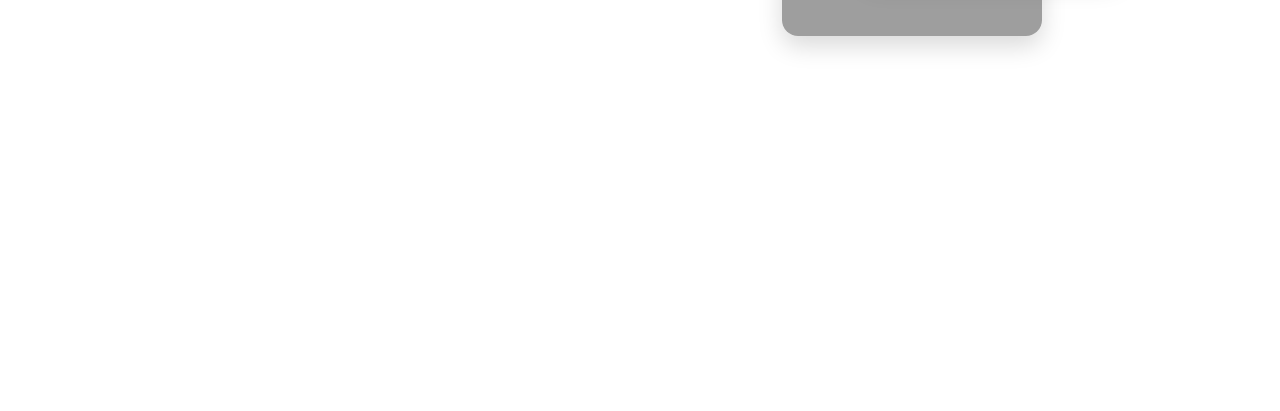
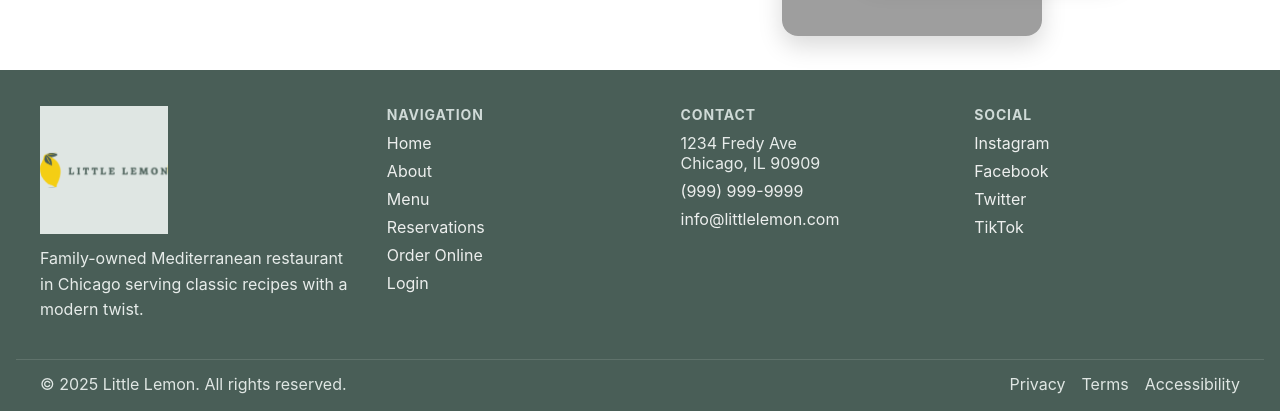
Before and after one commit to fredyariasm/coursera_fe_final, a React (Create React App) app: page / in a window 1280 px wide. Shown: the part 1764-2175 px from the top of the page. Before the commit the page ends 1834 px from the top, so only its background shows below. Built offline with nearby package versions, Linux system fonts and the light colour scheme; grey boxes are pictures that could not be loaded.

Commit message:
Add Footer

```diff
--- a/src/App.js
+++ b/src/App.js
@@ -1,5 +1,6 @@
 import './App.css';
 import About from './Components/About';
+import Footer from './Components/Footer';
 import Hero from './Components/Hero';
 import Highlights from './Components/Highlights';
 import Nav from  './Components/Nav'
@@ -13,6 +14,7 @@ function App() {
       <Highlights></Highlights>
       <Testimonials></Testimonials>
       <About></About>
+      <Footer></Footer>
 
     </>
   );
--- a/src/Components/Footer.js
+++ b/src/Components/Footer.js
@@ -0,0 +1,69 @@
+import "./Styles/footer.css";
+
+export default function Footer() {
+  const year = new Date().getFullYear();
+
+  return (
+    <footer className="ft">
+      <div className="ft__inner">
+        {/* Brand */}
+        <div className="ft__brand">
+          <a className="ft__logo" href="/" aria-label="Little Lemon home">
+            <img src="/logo.svg" alt="" />
+            <span className="sr-only">Little Lemon</span>
+          </a>
+          <p className="ft__tagline">
+            Family-owned Mediterranean restaurant in Chicago serving classic
+            recipes with a modern twist.
+          </p>
+        </div>
+
+        {/* Doormat navigation */}
+        <nav className="ft__col" aria-label="Doormat navigation">
+          <h3 className="ft__title">Navigation</h3>
+          <ul className="ft__list">
+            <li><a href="/">Home</a></li>
+            <li><a href="#about">About</a></li>
+            <li><a href="#menu">Menu</a></li>
+            <li><a href="#reservations">Reservations</a></li>
+            <li><a href="#order">Order Online</a></li>
+            <li><a href="#login">Login</a></li>
+          </ul>
+        </nav>
+
+        {/* Contact */}
+        <div className="ft__col" aria-label="Contact information">
+          <h3 className="ft__title">Contact</h3>
+          <address className="ft__addr">
+            1234 Fredy Ave<br />
+            Chicago, IL 90909
+          </address>
+          <ul className="ft__list">
+            <li><a href="tel:+19999999">(999) 999-9999</a></li>
+            <li><a href="mailto:info@littlelemon.example">info@littlelemon.com</a></li>
+          </ul>
+        </div>
+
+        {/* Social */}
+        <div className="ft__col" aria-label="Social media">
+          <h3 className="ft__title">Social</h3>
+          <ul className="ft__list ft__social">
+            <li><a href="https://instagram.com/" target="_blank" rel="noreferrer">Instagram</a></li>
+            <li><a href="https://facebook.com/" target="_blank" rel="noreferrer">Facebook</a></li>
+            <li><a href="https://twitter.com/" target="_blank" rel="noreferrer">Twitter</a></li>
+            <li><a href="https://tiktok.com/" target="_blank" rel="noreferrer">TikTok</a></li>
+          </ul>
+        </div>
+      </div>
+
+      <div className="ft__bottom">
+        <p>© {year} Little Lemon. All rights reserved.</p>
+        <ul className="ft__legal">
+          <li><a href="#privacy">Privacy</a></li>
+          <li><a href="#terms">Terms</a></li>
+          <li><a href="#accessibility">Accessibility</a></li>
+        </ul>
+      </div>
+    </footer>
+  );
+}
--- /dev/null
+++ b/src/Components/Styles/footer.css
@@ -0,0 +1,84 @@
+.ft {
+  background: #495e57;                 /* dark green */
+  color: #EDEFEE;                      /* light neutral */
+  margin-top: 64px;
+}
+
+.ft__inner {
+  max-width: 1200px;
+  margin: 0 auto;
+  padding: 36px 24px;
+  display: grid;
+  grid-template-columns: 1.2fr 1fr 1fr 1fr;  /* brand + 3 cols */
+  gap: 28px;
+}
+
+.ft__brand { display: grid; gap: 12px; }
+.ft__logo img {
+  width: 128px; height: 128px; display: block; background-color: #dfe6e3;
+}
+.ft__tagline {
+  margin: 0;
+  line-height: 1.6;
+  color: #e7ecea;
+}
+
+.ft__title {
+  margin: 0 0 10px 0;
+  font-size: 14px;
+  letter-spacing: .06em;
+  text-transform: uppercase;
+  color: #cfdad7;
+}
+
+.ft__list { list-style: none; margin: 0; padding: 0; display: grid; gap: 8px; }
+.ft__addr { font-style: normal; margin: 0 0 8px; color: #e7ecea; }
+
+/* Links */
+.ft a { color: #EDEFEE; text-decoration: none; }
+.ft a:hover { color: #f4ce14; }        /* lemon accent on hover */
+
+/* Social list can be inline or stacked – stacked here for consistency */
+.ft__social li {}
+
+/* Bottom bar */
+.ft__bottom {
+  border-top: 1px solid rgba(255,255,255,.12);
+  max-width: 1200px;
+  margin: 0 auto;
+  padding: 14px 24px 20px;
+  display: flex;
+  align-items: center;
+  justify-content: space-between;
+  gap: 16px;
+  color: #dfe6e3;
+}
+.ft__bottom p { margin: 0; }
+
+.ft__legal { list-style: none; margin: 0; padding: 0; display: flex; gap: 16px; }
+.ft__legal a { color: #dfe6e3; }
+.ft__legal a:hover { color: #f4ce14; }
+
+/* Responsive */
+@media (max-width: 960px) {
+  .ft__inner {
+    grid-template-columns: 1fr 1fr;
+  }
+}
+@media (max-width: 560px) {
+  .ft__inner {
+    grid-template-columns: 1fr;
+  }
+  .ft__bottom {
+    flex-direction: column;
+    align-items: flex-start;
+    gap: 8px;
+  }
+}
+
+.sr-only {
+  position: absolute;
+  width: 1px; height: 1px;
+  padding: 0; margin: -1px; overflow: hidden;
+  clip: rect(0,0,0,0); white-space: nowrap; border: 0;
+}
```
